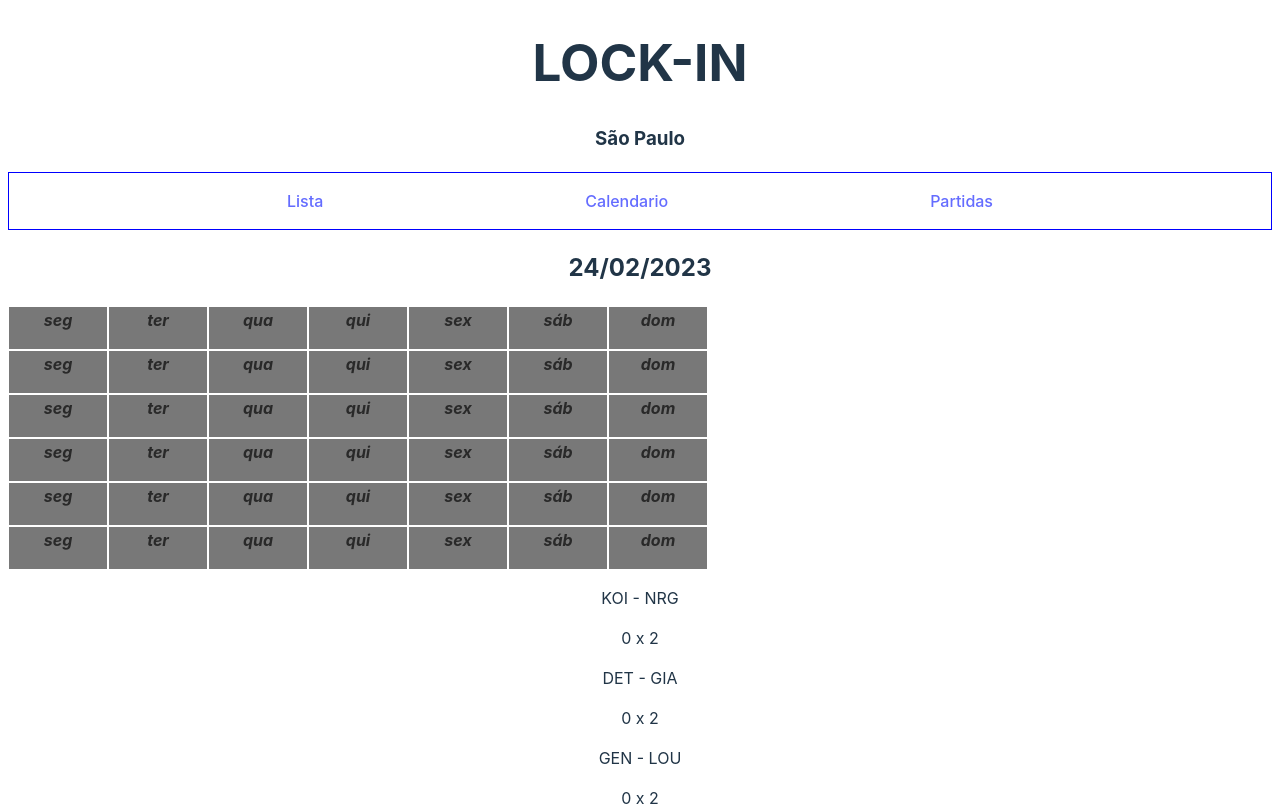
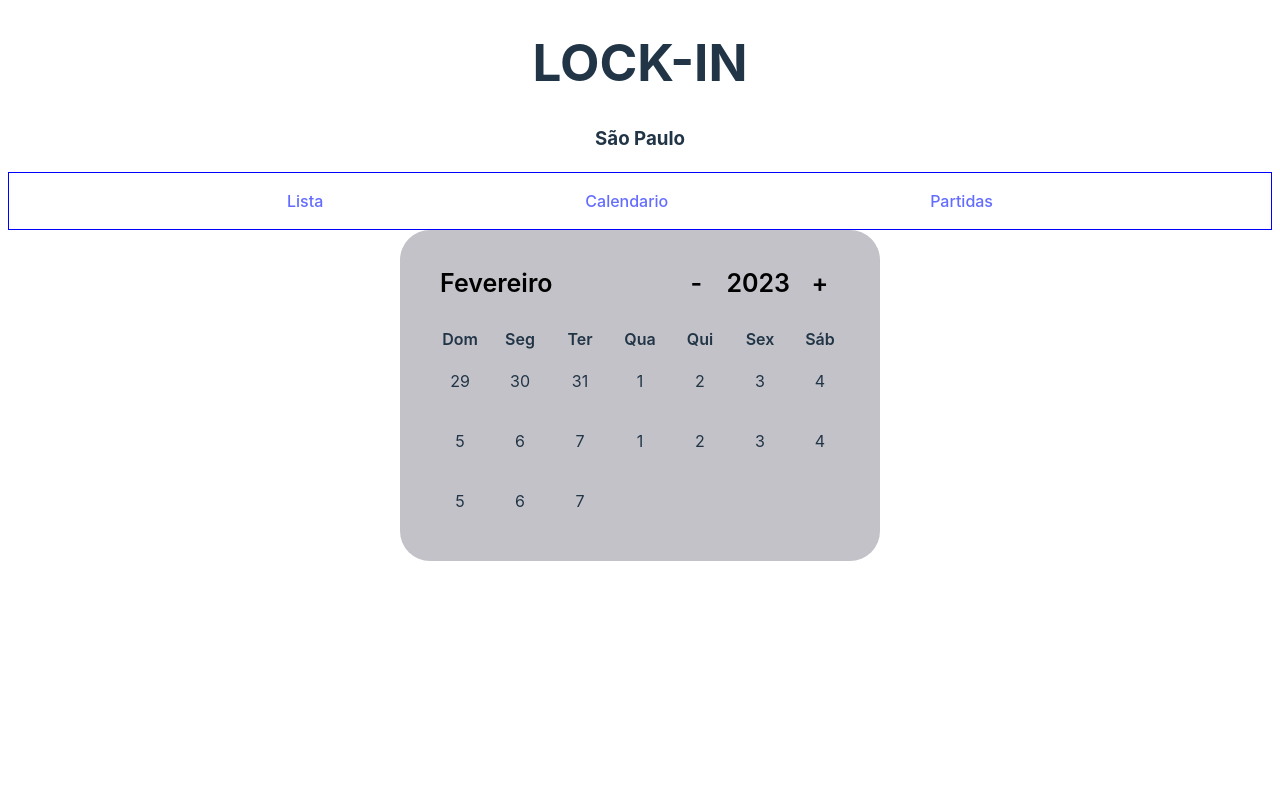
Before and after one commit to G-Casaes-Portifolio/valorant-lockin-scheduling, a React (Vite) app: page /calendar in a window 1280 px wide. Shown: the top 806 px of the page. Built offline with nearby package versions, Linux system fonts and the light colour scheme.

Commit message:
criando o layout de calendario

```diff
--- a/src/App.css
+++ b/src/App.css
@@ -65,26 +65,73 @@
   display: block;
 }
 /* CALENDAR VIEW */
-#calendar-view table {
+#calendar-view {
   display: grid;
-  grid-template-columns: 100px 100px 100px 100px 100px 100px 100px
+  place-items: center;
 }
-
-#calendar-view td {
-  border: white thin solid;
-  background-color: var(--calendar-bg-color);
+.calendar {
+  height: max-content;
+  width: max-content;
+  background-color: #c3c2c8;
+  border-radius: 30px;
+  padding: 20px;
+  poisition: relative;
+  overflow: hidden;
 }
-#calendar-view td * {
-  font-style: italic;
+.calendar-header {
+  display: flex;
+  justify-content: space-between;
+  align-items: center;
+  font-size: 25px;
+  font-weight: 600;
+  color: black;
+  padding: 10px;
 }
-
-#calendar-view td .day {
-  color: var(--calendar-aux-color);
-  font-weight: 700;
+.calendar-body {
+  padding: 10px;
 }
-
-#calendar-view td .day-in-month {
-  color: var(--calendar-main-color);
+.calendar-week-day {
+  display: grid;
+  grid-template-columns: repeat(7, 1fr);
+  font-weight: 600;
+}
+.calendar-week-day div {
+  display: grid;
+  place-items: center;
+}
+.calendar-days {
+  display: grid;
+  grid-template-columns: repeat(7, 1fr);'
+  gap: 2px;
+}
+.calendar-days div {
+  width: 50px;
+  height: 50px;
+  display: flex;
+  align-items: center;
+  justify-content: center;
+  padding: 5px;
+  position: relative;
+  cursor: pointer;
+}
+#month-picker {
+  padding: 5px 10px;
+  border-radius: 10px;
+  cursor: pointer;
+  align-items: center;
+}
+.year-picker {
+  display: flex;
+  align-items: center;
+}
+.year-change {
+  height: 40px;
+  width: 40px;
+  border-radius: 50%;
+  display: grid;
+  place-items: center;
+  margin: 0 10px;
+  cursor: pointer;
 }
 /* TABLE VIEW */
 #table-view {
--- a/src/components/Calendar.jsx
+++ b/src/components/Calendar.jsx
@@ -1,7 +1,7 @@
 import data from "../data/games.json"
 
 function clock() {
-  const today = new Date().toLocaleString("pt-BR").split(",")[0];
+  const today = new Date().toLocaleString("pt-BR").spdivt(",")[0];
   return (
     <div className="clock">
       <h2>{today}</h2>
@@ -16,7 +16,7 @@ function gridCalendar() {
   const table = []
   for (let j = 0; j < 6; j++){
     for (let i = 0; i < week.length; i++) {
-      const dayName = week[i].slice(0, 3);
+      const dayName = week[i].sdivce(0, 3);
       // table.push()
       const cell = <td>
           <div className="day">{dayName}</div>
@@ -34,23 +34,52 @@ function gridCalendar() {
 export default function Calendar() {
   return (
     <div id="calendar-view" className="panel" >
-      <p>
-        {clock()}
-      </p>
-      <table>
-        {gridCalendar()}
-      </table>
-      {data.games.map((game) => (
-        <div>
+      <div className="calendar">
+        <div className="calendar-header">
+          <span id="month-picker">Fevereiro</span>
+          <div className="year-picker">
+            <span className="year-change" id="prev-year">
+              -
+            </span>
+            <span id="year">2023</span>
+            <span className="year-change" id="next-year">
+              +
+            </span>
+          </div>
+        </div>
+        <div className="calendar-body">
+          <div className="calendar-week-day">
+            <div>Dom</div>
+            <div>Seg</div>
+            <div>Ter</div>
+            <div>Qua</div>
+            <div>Qui</div>
+            <div>Sex</div>
+            <div>Sáb</div>
+          </div>
+          <div className="calendar-days">
+            <div>29</div>
+            <div>30</div>
+            <div>31</div>
+            <div>1</div>
+            <div>2</div>
+            <div>3</div>
+            <div>4</div>
+            <div>5</div>
+            <div>6</div>
+            <div>7</div>
+            <div>1</div>
+            <div>2</div>
+            <div>3</div>
+            <div>4</div>
+            <div>5</div>
+            <div>6</div>
+            <div>7</div>
+          </div>
+        </div>
+      </div>
 
-          <p>
-            {game.teams[0]} - {game.teams[1]}
-          </p>
-          <p>
-            {game.score[0]} x {game.score[1]}
-          </p>
-        </div>
-      ))}
+
     </div>
   )
 }
```
